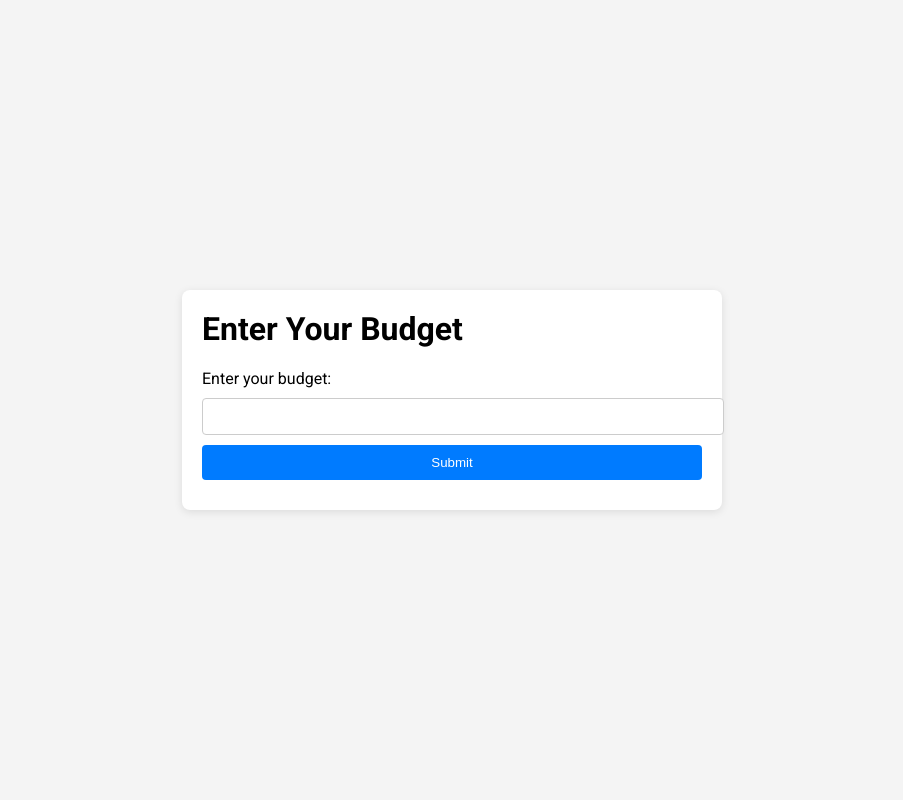
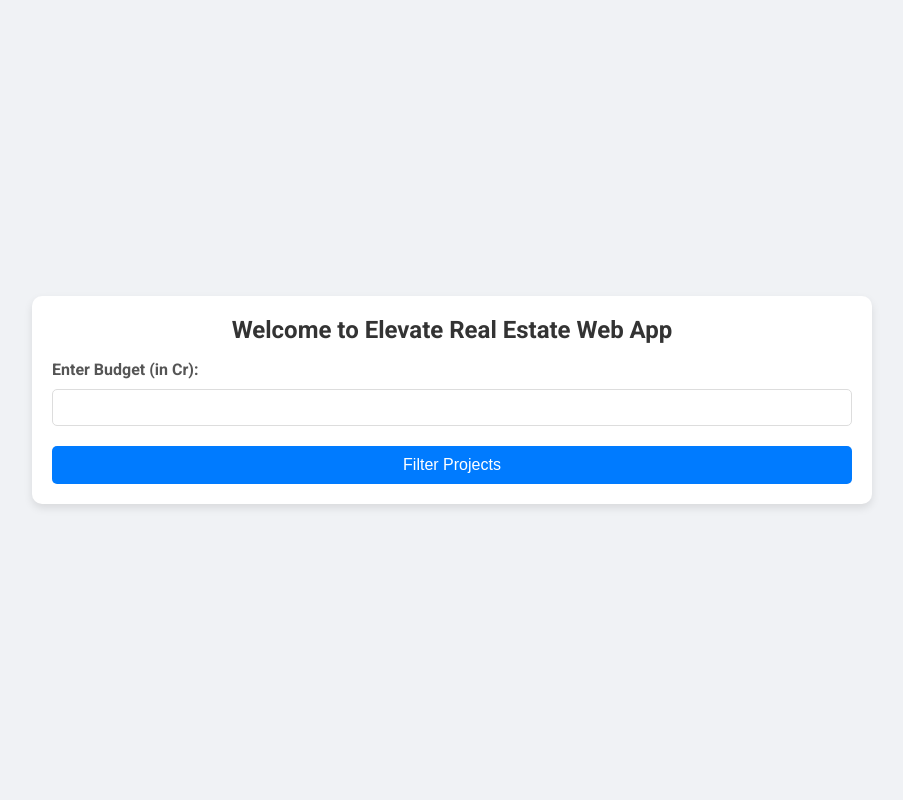
Before and after one commit to AmeyPradhan/RealEstateApp, a Flask app: page / in a window 1280 px wide. Shown: the whole page, without its empty margins (188-1091 px from the left). Run offline with Flask 3, Linux system fonts and the light colour scheme.

Commit message:
Update index.html

```diff
--- a/templates/index.html
+++ b/templates/index.html
@@ -3,85 +3,79 @@
 <head>
     <meta charset="UTF-8">
     <meta name="viewport" content="width=device-width, initial-scale=1.0">
-    <title>Enter Budget</title>
+    <title>Carpet Project Search</title>
     <link href="https://fonts.googleapis.com/css2?family=Roboto:wght@400;700&display=swap" rel="stylesheet">
     <style>
         body {
             font-family: 'Roboto', sans-serif;
+            background-color: #f0f2f5;
+            margin: 0;
+            padding: 0;
             display: flex;
             justify-content: center;
             align-items: center;
             height: 100vh;
-            margin: 0;
-            background-color: #f4f4f4;
         }
 
         .container {
             background: #fff;
             padding: 20px;
-            border-radius: 8px;
-            box-shadow: 0 2px 8px rgba(0, 0, 0, 0.1);
-            max-width: 500px;
+            border-radius: 10px;
+            box-shadow: 0 4px 8px rgba(0, 0, 0, 0.1);
             width: 100%;
+            max-width: 800px;
         }
 
         h1 {
+            color: #333;
+            font-size: 24px;
+            text-align: center;
             margin-top: 0;
+        }
+
+        .form-group {
+            margin-bottom: 15px;
         }
 
         label {
             display: block;
-            margin-bottom: 10px;
+            margin-bottom: 5px;
+            font-weight: bold;
+            color: #555;
         }
 
-        input, select, button {
+        input, button {
             width: 100%;
             padding: 10px;
-            margin-bottom: 10px;
-            border: 1px solid #ccc;
-            border-radius: 4px;
+            margin-top: 5px;
+            border-radius: 5px;
+            border: 1px solid #ddd;
+            box-sizing: border-box;
         }
 
         button {
-            background-color: #007BFF;
+            background-color: #007bff;
             color: #fff;
             border: none;
             cursor: pointer;
+            font-size: 16px;
         }
 
             button:hover {
                 background-color: #0056b3;
             }
-
-        .project-form {
-            margin-top: 20px;
-        }
     </style>
 </head>
 <body>
     <div class="container">
-        <h1>Enter Your Budget</h1>
-        <form method="post" action="/">
-            <label for="budget">Enter your budget:</label>
-            <input type="number" id="budget" name="budget" step="0.1" required>
-            <button type="submit">Submit</button>
+        <h1>Welcome to Elevate Real Estate Web App</h1>
+        <form method="post">
+            <div class="form-group">
+                <label for="budget">Enter Budget (in Cr):</label>
+                <input type="number" id="budget" name="budget" step="0.01" min="0.5" max="6" required>
+            </div>
+            <button type="submit">Filter Projects</button>
         </form>
-
-        {% if projects %}
-        <div class="project-form">
-            <h2>Select Project</h2>
-            <form method="post" action="/filter_projects">
-                <label for="project_name">Choose a project:</label>
-                <select id="project_name" name="project_name" required>
-                    {% for project in projects %}
-                    <option value="{{ project }}">{{ project }}</option>
-                    {% endfor %}
-                </select>
-                <input type="hidden" name="budget" value="{{ budget }}">
-                <button type="submit">Show Carpet Sizes</button>
-            </form>
-        </div>
-        {% endif %}
     </div>
 </body>
 </html>
```
